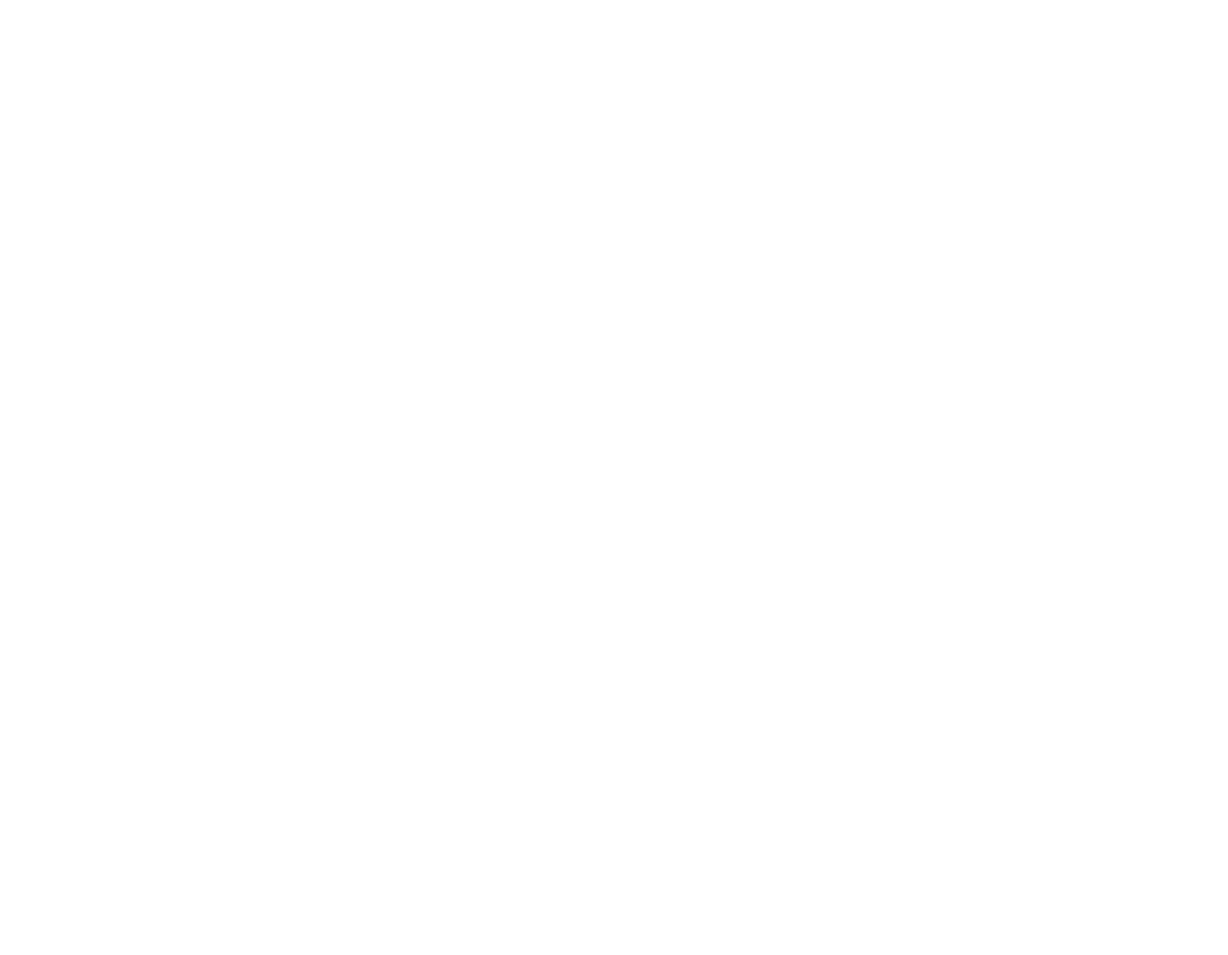
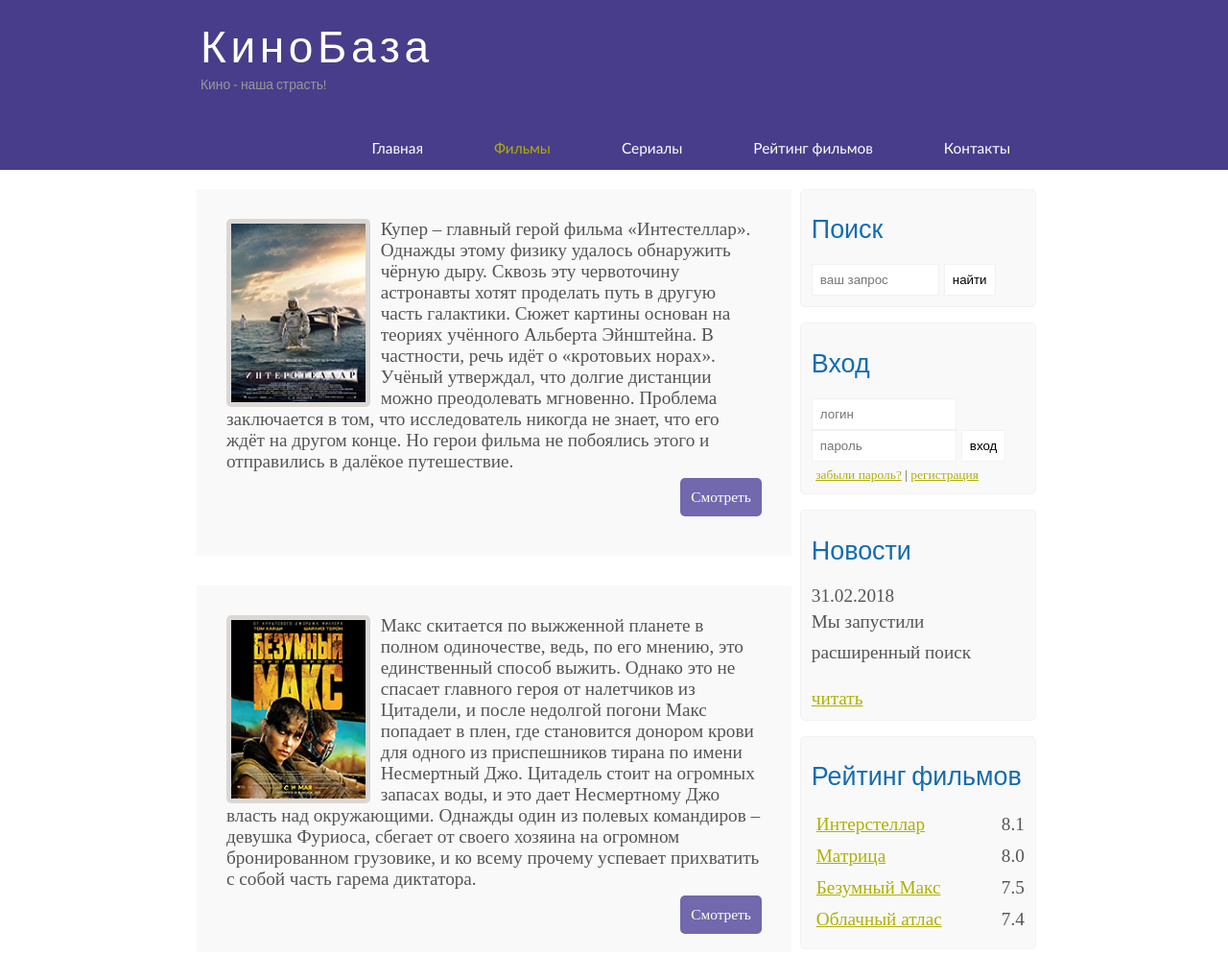
Before and after one commit to Ruata0510/HTML_CSS, a plain HTML site: page KinoBaza/films.html in a window 1280 px wide. Shown: the top 995 px of the page at 96% size. Before the commit the page ends 800 px from the top, so only its background shows below. Drawn offline with Linux system fonts and the light colour scheme.

Commit message:
sait film

```diff
--- a/KinoBaza/assets/css/style.css
+++ b/KinoBaza/assets/css/style.css
@@ -288,7 +288,7 @@ hr {
 	margin-bottom: 5%;
 	background-color: #f9f9f9;
 	padding: 5%;
-	height: 270px;
+	height: 320px;
 }
 
 .info_film img {
--- a/KinoBaza/films.html
+++ b/KinoBaza/films.html
@@ -0,0 +1,122 @@
+<!DOCTYPE html>
+<html lang="en">
+<head>
+	<meta charset="UTF-8">
+	<title>Фильмы</title>
+	<meta name="description" content="Кинобаза - это портал о кино" />
+	<meta name="keywords" content="фильмы, фильмы онлайн, hd" />
+	<link rel="stylesheet" href="assets/css/style.css">
+</head>
+<body>
+	<div class="main">
+
+		<div class="header">
+			<div class="logo">
+				<div class="logo_text">
+					<h1><a href="index.html">КиноБаза</a></h1>
+					<h2>Кино - наша страсть!</h2>
+				</div>
+			</div>
+
+			<div class="menubar">
+
+				<ul class="menu">
+					<li><a href="index.html">Главная</a></li>
+					<li class="selected"><a href="films.html">Фильмы</a></li>
+					<li><a href="#">Сериалы</a></li>
+					<li><a href="rating.html">Рейтинг фильмов</a></li>
+					<li><a href="contact.html">Контакты</a></li>
+				</ul>
+			</div>
+		</div>
+
+		<div class="site_content">
+
+			<div class="sidebar_container">
+
+				<div class="sidebar">
+					<h2>Поиск</h2>
+					<form method="post" action="#" id="search_form" >
+						<input type="search" name="search_field" placeholder="ваш запрос" />
+						<input type="submit" class="btn" value="найти" />
+					</form>
+				</div>
+
+				<div class="sidebar">
+					<h2>Вход</h2>
+					<form method="post" action="#" id=login>
+
+						<input type="text" name="login_field" placeholder="логин" />
+						<input type="password" name="password_field" placeholder="пароль" />
+						<input type="submit" class="btn" value="вход" />
+						<div class="lables_passreg_text">
+							<span><a href="#">забыли пароль?</a></span> | <span><a href="#">регистрация</a></span>
+						</div>
+
+					</form>
+				</div>
+
+				<div class="sidebar">
+					<h2>Новости</h2>
+					<span>31.02.2018</span>
+					<p>Мы запустили расширенный поиск</p>
+					<a href="#">читать</a>
+				</div>
+
+				<div class="sidebar">
+					<h2>Рейтинг фильмов</h2>
+						<ul>
+						<li><a href="show.html">Интерстеллар</a><span class="rating_sidebar">8.1</span></li>
+						<li><a href="#">Матрица</a><span class="rating_sidebar">8.0</span></li>
+						<li><a href="#">Безумный Макс</a><span class="rating_sidebar">7.5</span></li>
+						<li><a href="#">Облачный атлас</a><span class="rating_sidebar">7.4</span></li>
+					</ul>
+				</div>
+			</div>
+
+			<div class="content">
+
+				<div class="info_film">
+					<img src="assets/img/inter.png">
+					Купер – главный герой фильма «Интестеллар». Однажды этому физику удалось обнаружить чёрную дыру. Сквозь эту червоточину астронавты хотят проделать путь в другую часть галактики. Сюжет картины основан на теориях учённого Альберта Эйнштейна. В частности, речь идёт о «кротовьих норах». Учёный утверждал, что долгие дистанции можно преодолевать мгновенно. Проблема заключается в том, что исследователь никогда не знает, что его ждёт на другом конце. Но герои фильма не побоялись этого и отправились в далёкое путешествие.
+					<div class="button"><a href="show.html">Смотреть</a></div>
+				</div>
+
+				<div class="info_film">
+					<img src="assets/img/max.png">
+					Макс скитается по выжженной планете в полном одиночестве, ведь, по его мнению, это единственный способ выжить. Однако это не спасает главного героя от налетчиков из Цитадели, и после недолгой погони Макс попадает в плен, где становится донором крови для одного из приспешников тирана по имени Несмертный Джо.
+					Цитадель стоит на огромных запасах воды, и это дает Несмертному Джо власть над окружающими. Однажды один из полевых командиров – девушка Фуриоса, сбегает от своего хозяина на огромном бронированном грузовике, и ко всему прочему успевает прихватить с собой часть гарема диктатора.
+					<div class="button"><a href="#">Смотреть</a></div>
+				</div>
+
+				<div class="info_film">
+					<img src="assets/img/matrix.png">
+					Действия картины разворачиваются в будущем. В центре сюжета молодой парень по имени Томас Андерсон, ведущий двойной образ жизни. Днем он самый обычный сотрудник крупной компании, а вот по ночам хакер Нео. Однажды на его компьютер от неизвестных людей приходит сообщение странного содержания «Ты увяз в матрице». Парень даже представить себе не может, что это все это значит, но в скором времени в его жизни начинают происходить события, благодаря которым он получит ответы на все его вопросы...
+					<div class="button"><a href="#">Смотреть</a></div>
+				</div>
+
+				<div class="info_film">
+					<img src="assets/img/cloud.png">
+					Казалось бы, как связаны между собой простой пастух из 19 века, американский юрист, не побоявшийся вступиться за темнокожего раба, талантливый молодой композитор, решивший отступить от своих жизненных принципов, девушка-репортер, желающая во что бы то ни стало докопаться до правды не взирая на грозящую ей опасность, издатель, имеющий проблемы с криминальной группировкой, юная девушка клон по имени Сонми, судьба которой должна закончиться очень скоро, а также житель будущего Захри. Но очень скоро зритель поймет - это не просто истории жизни, это одна цельная цепочка предопределенных событий, без которой не произошли бы ключевые изменения.
+					<div class="button"><a href="#">Смотреть</a></div>
+				</div>
+
+			</div>
+
+		</div>
+
+	<div class="footer">
+		<p>
+			<a href="index.html">Главная</a> |
+			<a href="films.html">Фильмы</a> |
+			<a href="#">Сериалы</a> |
+			<a href="rating.html">Рейтинг фильмов</a> |
+			<a href="contact.html">Контакты</a>
+		</p>
+		<p>kinopoisk.ru</p>
+	</div>
+
+	</div>
+
+</body>
+</html>
```
